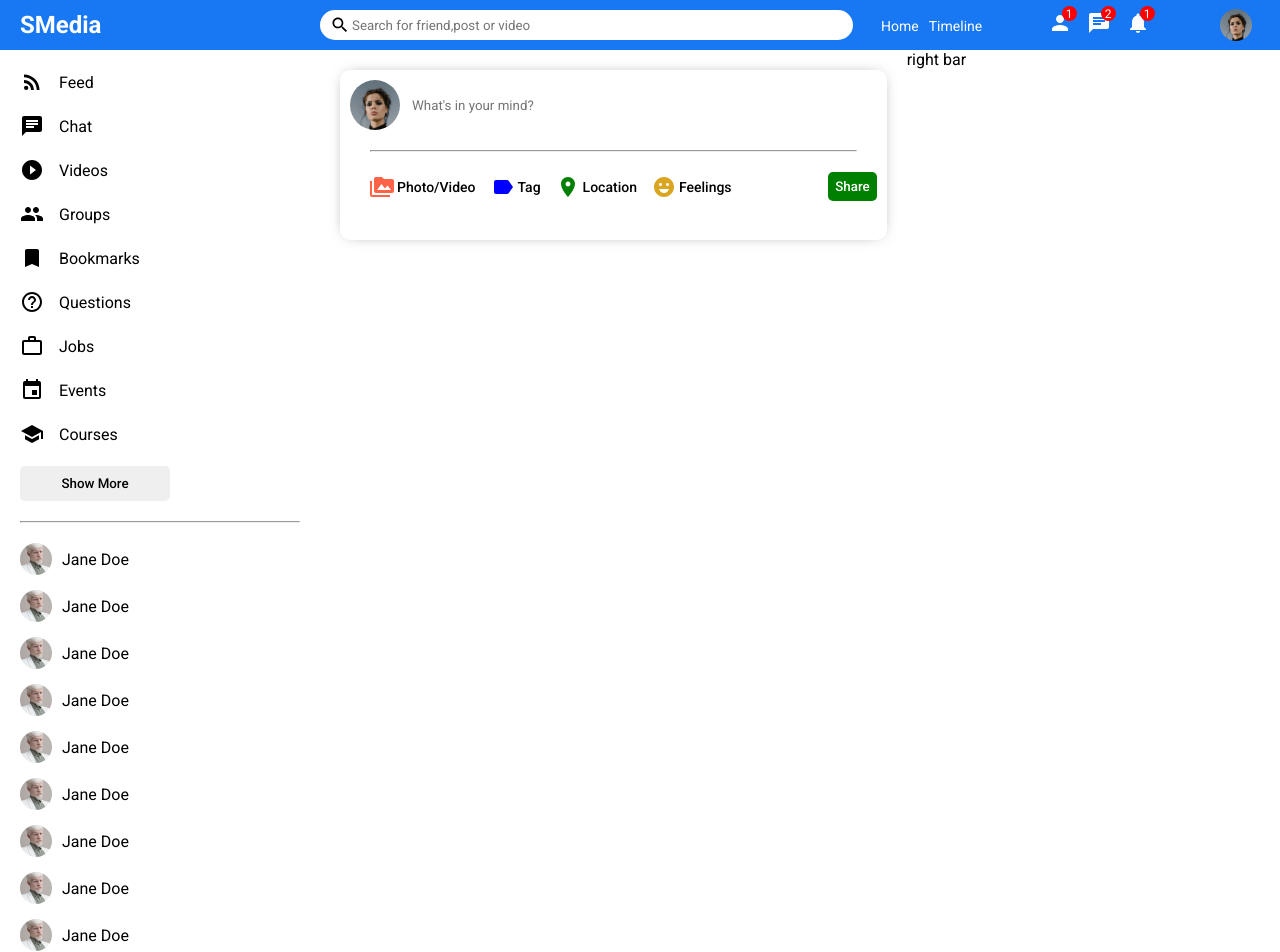
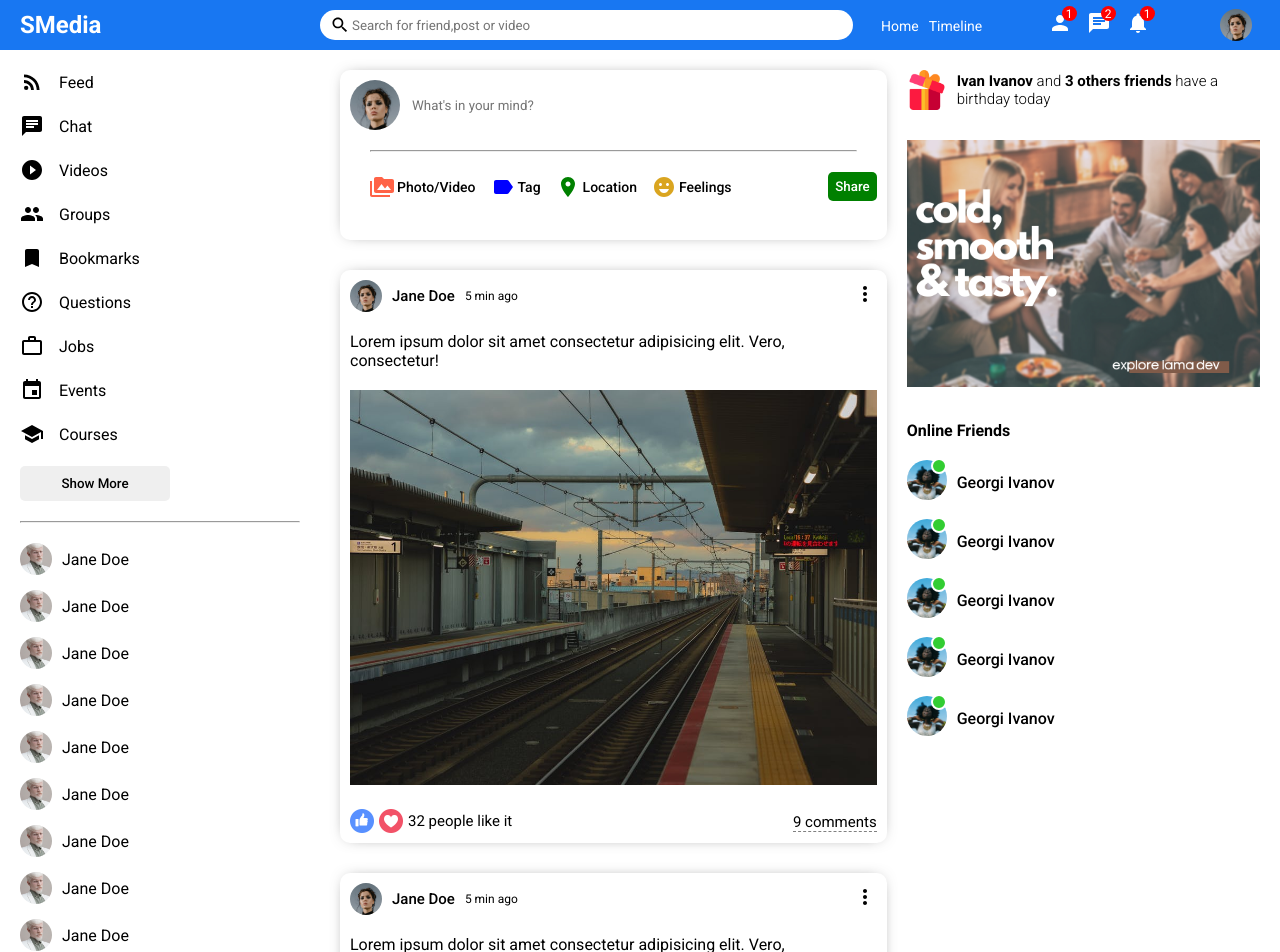
Before and after one commit to dzhaniivanov/social-media-app, a React (Create React App) app in the folder client/: page / in a window 1280 px wide. Shown: the top 952 px of the page. Built offline with nearby package versions, Linux system fonts and the light colour scheme.

Commit message:
compose a rightbar component

```diff
--- a/client/src/components/Feed/Feed.js
+++ b/client/src/components/Feed/Feed.js
@@ -1,10 +1,15 @@
 import "./feed.css";
 import Share from "../Share/Share";
+import Post from "../Post/Post";
 const Feed = () => {
     return (
         <div className="feed">
             <div className="feedWrapper">
                 <Share />
+                <Post />
+                <Post />
+                <Post />
+                <Post />
             </div>
         </div>
     )
--- /dev/null
+++ b/client/src/components/Post/Post.js
@@ -0,0 +1,39 @@
+import "./post.css";
+import { MoreVert } from "@material-ui/icons";
+
+const Post = () => {
+    return (
+        <div className="post">
+            <div className="postWrapper">
+                <div className="postTop">
+                    <div className="postTopLeft">
+                        <img className="postProfileImg" src="/assets/person/1.jpeg" alt="" />
+                        <span className="postUsername">Jane Doe</span>
+                        <span className="postDate">5 min ago</span>
+
+                    </div>
+                    <div className="postTopRight">
+                        <MoreVert />
+                    </div>
+                </div>
+                <div className="postCenter">
+                    <span className="postText">Lorem ipsum dolor sit amet consectetur adipisicing elit. Vero, consectetur!</span>
+                    <img className="postImg" src="assets/post/1.jpeg" alt="" />
+                </div>
+                <div className="postBottom">
+                    <div className="postBottomLeft">
+                        <img  className="likeIcon" src="assets/like.png" alt="" />
+                        <img  className="likeIcon" src="assets/heart.png" alt="" />
+                        <span className="postLikeCounter">32 people like it</span>
+                    </div>
+                    <div className="postBottomRight">
+                        <span className="postCommentText">9 comments</span>
+                    </div>
+                </div>
+
+            </div>
+        </div>
+    )
+}
+
+export default Post
--- /dev/null
+++ b/client/src/components/Post/post.css
@@ -0,0 +1,66 @@
+.post {
+  width: 100%;
+  border-radius: 10px;
+  -webkit-box-shadow: 0px 0px 16px -8px rgba(0, 0, 0, 0.68);
+  box-shadow: 0px 0px 16px -8px rgba(0, 0, 0, 0.68);
+  margin: 30px 0;
+}
+.postWrapper {
+  padding: 10px;
+}
+.postTop {
+  display: flex;
+  align-items: center;
+  justify-content: space-between;
+}
+.postTopLeft {
+  display: flex;
+  align-items: center;
+}
+.postProfileImg {
+  width: 32px;
+  height: 32px;
+  border-radius: 50%;
+  object-fit: cover;
+}
+.postUsername {
+  font-size: 15px;
+  font-weight: 500;
+  margin: 0 10px;
+}
+.postDate {
+  font-size: 12px;
+}
+.postCenter {
+  margin: 20px 0;
+}
+.postImg {
+  margin-top: 20px;
+  width: 100%;
+  max-height: 500px;
+  object-fit: contain;
+}
+.postBottom {
+  display: flex;
+  align-items: center;
+  justify-content: space-between;
+}
+.postBottomLeft {
+  display: flex;
+  align-items: center;
+}
+.likeIcon {
+  width: 24px;
+  height: 24px;
+  margin-right: 5px;
+  cursor: pointer;
+}
+
+.postLikeCounter {
+  font-size: 15px;
+}
+.postCommentText {
+  cursor: pointer;
+  border-bottom: 1px dashed gray;
+  font-size: 15px;
+}
--- a/client/src/components/Rightbar/Rightbar.js
+++ b/client/src/components/Rightbar/Rightbar.js
@@ -2,7 +2,51 @@ import "./rightbar.css";
 const Rightbar = () => {
     return (
         <div className="rightbar">
-            right bar
+            <div className="rightbarWrapper">
+                <div className="birthdayContainer">
+                    <img src="assets/gift.png" className="birthdayImg" alt="" />
+                    <span className="birthdayText"><b>Ivan Ivanov</b> and <b>3 others friends</b> have a birthday today</span>
+                </div>
+                <img src="assets/ad.png" alt="" className="rightBarAd" />
+                <h4 className="rightbarTitle">Online Friends</h4>
+                <ul className="rightbarFriendList">
+                    <li className="rightbarFriend">
+                        <div className="rightbarProfileImgContainer">
+                            <img src="assets/person/3.jpeg" alt="" className="rightbarProfileImg" />
+                            <span className="rightbarOnline"></span>
+                        </div>
+                        <span className="rightbarUsername">Georgi Ivanov</span>
+                    </li>
+                    <li className="rightbarFriend">
+                        <div className="rightbarProfileImgContainer">
+                            <img src="assets/person/3.jpeg" alt="" className="rightbarProfileImg" />
+                            <span className="rightbarOnline"></span>
+                        </div>
+                        <span className="rightbarUsername">Georgi Ivanov</span>
+                    </li>
+                    <li className="rightbarFriend">
+                        <div className="rightbarProfileImgContainer">
+                            <img src="assets/person/3.jpeg" alt="" className="rightbarProfileImg" />
+                            <span className="rightbarOnline"></span>
+                        </div>
+                        <span className="rightbarUsername">Georgi Ivanov</span>
+                    </li>
+                    <li className="rightbarFriend">
+                        <div className="rightbarProfileImgContainer">
+                            <img src="assets/person/3.jpeg" alt="" className="rightbarProfileImg" />
+                            <span className="rightbarOnline"></span>
+                        </div>
+                        <span className="rightbarUsername">Georgi Ivanov</span>
+                    </li>
+                    <li className="rightbarFriend">
+                        <div className="rightbarProfileImgContainer">
+                            <img src="assets/person/3.jpeg" alt="" className="rightbarProfileImg" />
+                            <span className="rightbarOnline"></span>
+                        </div>
+                        <span className="rightbarUsername">Georgi Ivanov</span>
+                    </li>
+                </ul>
+            </div>
         </div>
     )
 }
--- a/client/src/components/Rightbar/rightbar.css
+++ b/client/src/components/Rightbar/rightbar.css
@@ -1,3 +1,60 @@
 .rightbar {
   flex: 3.5;
 }
+.rightbarWrapper {
+  padding: 20px 20px 0 0;
+}
+.birthdayContainer {
+  display: flex;
+  align-items: center;
+}
+.birthdayImg {
+  width: 40px;
+  height: 40px;
+  margin-right: 10px;
+}
+.birthdayText {
+  font-weight: 300;
+  font-size: 15px;
+}
+.rightBarAd {
+  width: 100%;
+  border: 10px;
+  margin: 30px 0;
+}
+.rightbarTitle {
+  margin-bottom: 20px;
+}
+.rightbarFriendList {
+  padding: 0;
+  margin: 0;
+  list-style: none;
+}
+.rightbarFriend {
+  display: flex;
+  align-items: center;
+  margin-bottom: 15px;
+}
+.rightbarProfileImgContainer {
+  margin-right: 10px;
+  position: relative;
+}
+.rightbarProfileImg {
+  width: 40px;
+  height: 40px;
+  border-radius: 50%;
+  object-fit: cover;
+}
+.rightbarOnline {
+  width: 12px;
+  height: 12px;
+  border-radius: 50%;
+  background-color: limegreen;
+  position: absolute;
+  top: -2px;
+  right: 0;
+  border: 2px solid white;
+}
+.rightbarUsername {
+  font-weight: 500;
+}
```
